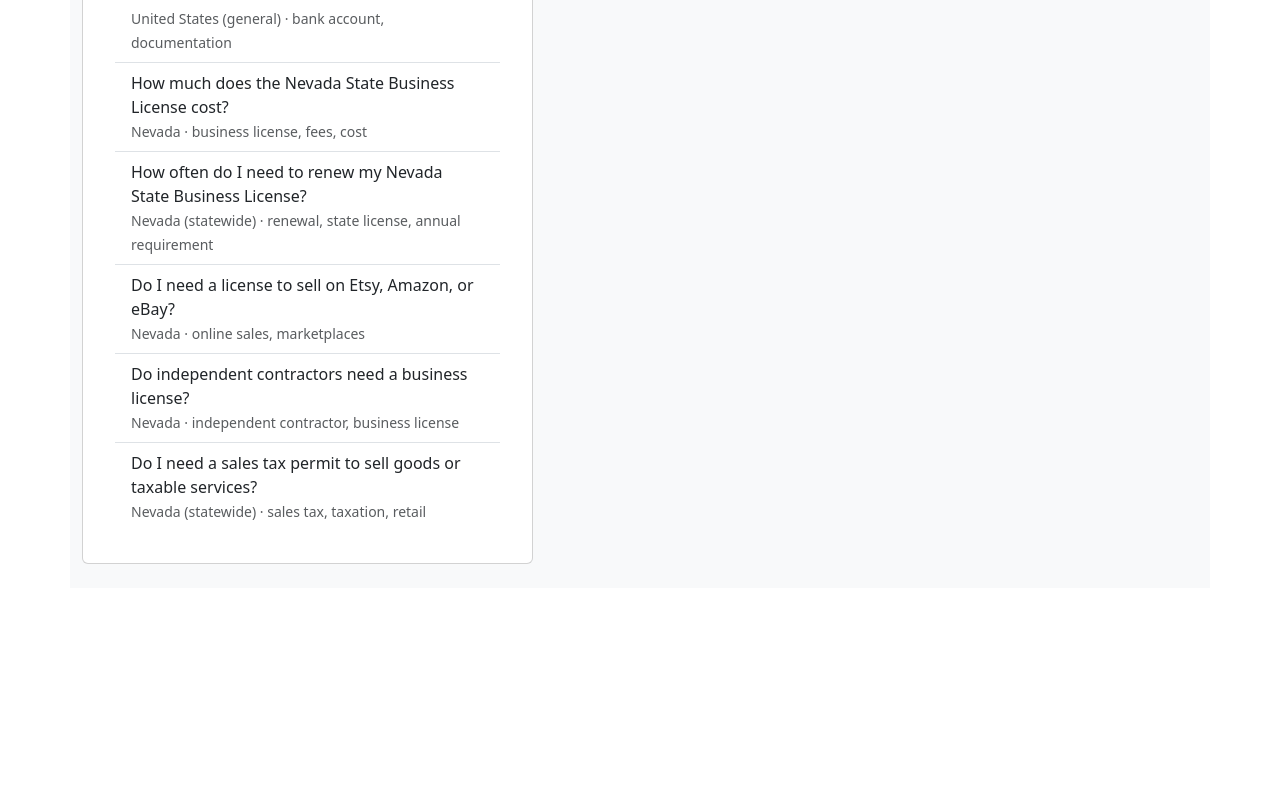
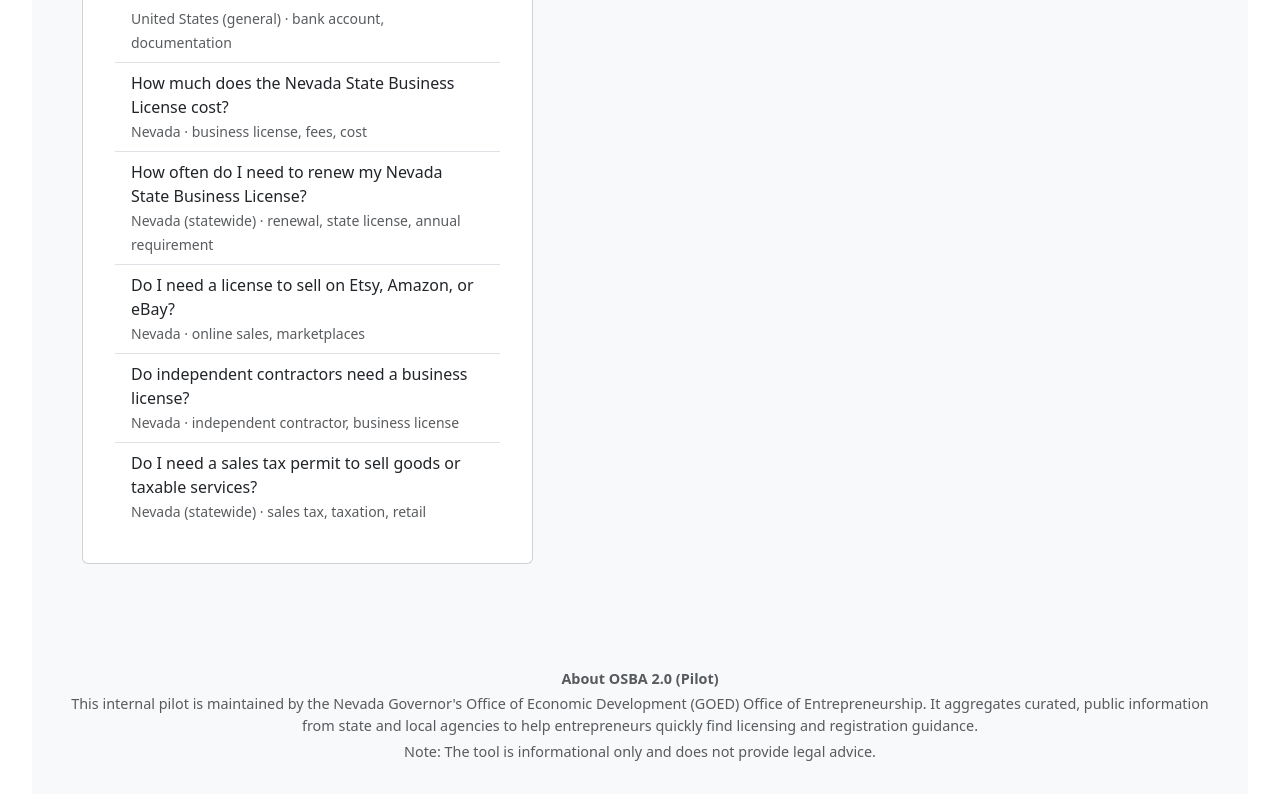
Before and after one commit to nevadaOfficeOfEntrepreneurship/osba-2.0, a React (Vite) app: page / in a window 1280 px wide. Shown: the part 886-1686 px from the top of the page. Before the commit the page ends 1554 px from the top, so only its background shows below. Built offline with nearby package versions, Linux system fonts and the light colour scheme.

Commit message:
added about me

```diff
--- a/src/App.jsx
+++ b/src/App.jsx
@@ -45,6 +45,28 @@ function App() {
           </div>
         </div>
       </main>
+
+      <section className="mt-4">
+        <div className="card border-0 bg-transparent">
+          <div className="card-body p-0 text-muted" style={{ fontSize: '0.9rem' }}>
+            <p className="mb-1">
+              <strong>About OSBA 2.0 (Pilot)</strong>
+            </p>
+            <p className="mb-1">
+              This internal pilot is maintained by the Nevada Governor's Office of Economic Development
+              (GOED) Office of Entrepreneurship. It aggregates curated, public information from
+              state and local agencies to help entrepreneurs quickly find licensing and registration
+              guidance.
+
+            </p>
+            <p className="mb-0">
+              Note: The tool is informational only and does not provide legal advice.
+            </p>
+          </div>
+        </div>
+      </section>
+
+
     </div>
     )
 }
```
